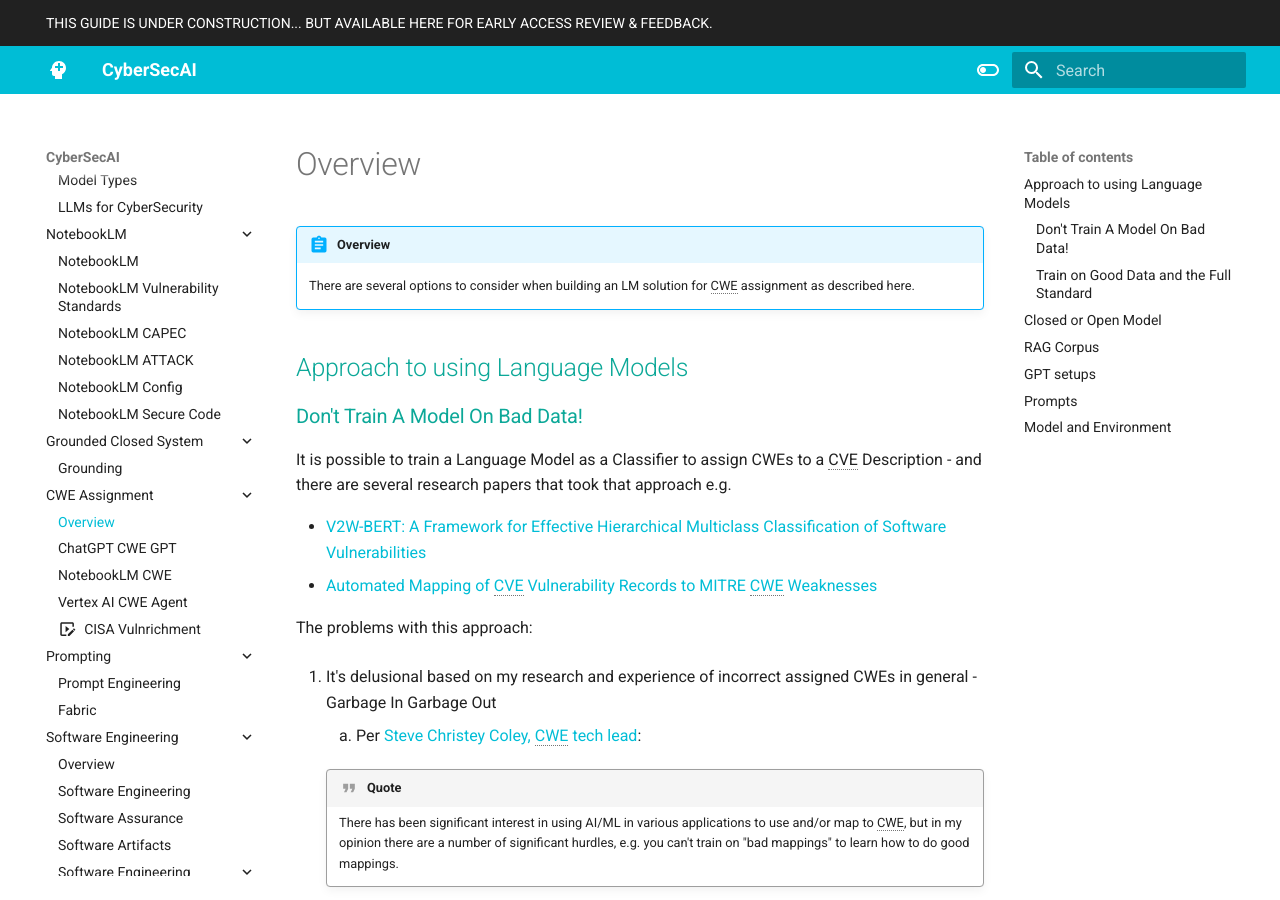
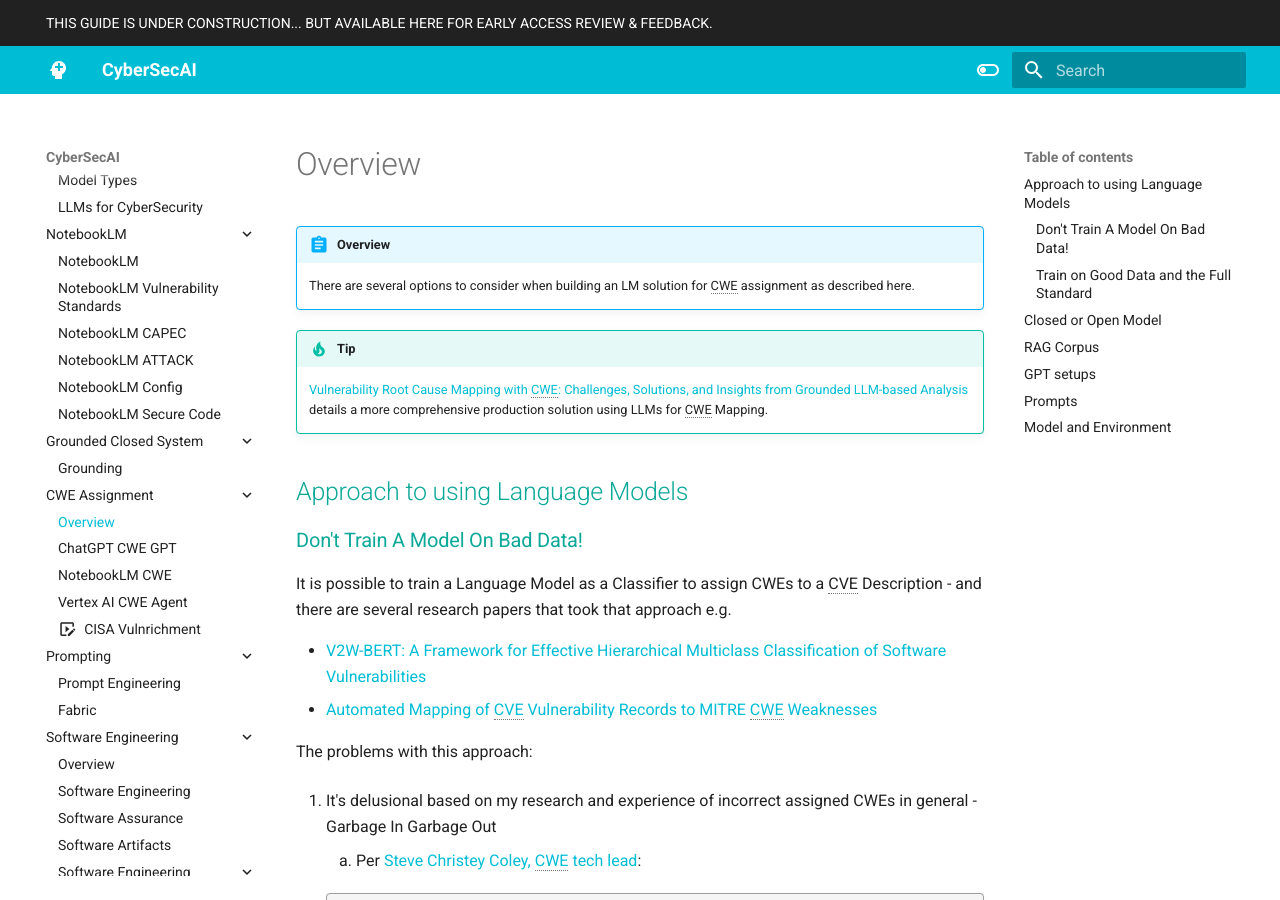
Before and after one commit to CyberSecAI/CyberSecAI.github.io, an MkDocs documentation site: the page built from docs/CWE_Assignment/cwe_overview.md, in a window 1280 px wide and 900 px high. Built offline with MkDocs 1.6.1 and Material for MkDocs 9.7.7, drawn with Linux system fonts in a browser that asks for light colours; comment, search, counter and statistics services are not loaded.

Commit message:
add talk to cwe

```diff
--- a/docs/CWE_Assignment/cwe_overview.md
+++ b/docs/CWE_Assignment/cwe_overview.md
@@ -2,6 +2,12 @@
 
 !!! abstract "Overview"
       There are several options to consider when building an LM solution for CWE assignment as described here.
+
+!!! tip
+
+      [Vulnerability Root Cause Mapping with CWE: Challenges, Solutions, and Insights from Grounded LLM-based Analysis](https://www.first.org/conference/vulncon2025/program#pVulnerability-Root-Cause-Mapping-with-CWE-Challenges-Solutions-and-Insights-from-Grounded-LLM-based-Analysis) details a more comprehensive production solution using LLMs for CWE Mapping.
+
+
 ## Approach to using Language Models
 
 ### Don't Train A Model On Bad Data!
```
Also changed, not shown: docs/CWE_Assignment/cwe_gpt.md (+5 -0 lines).
